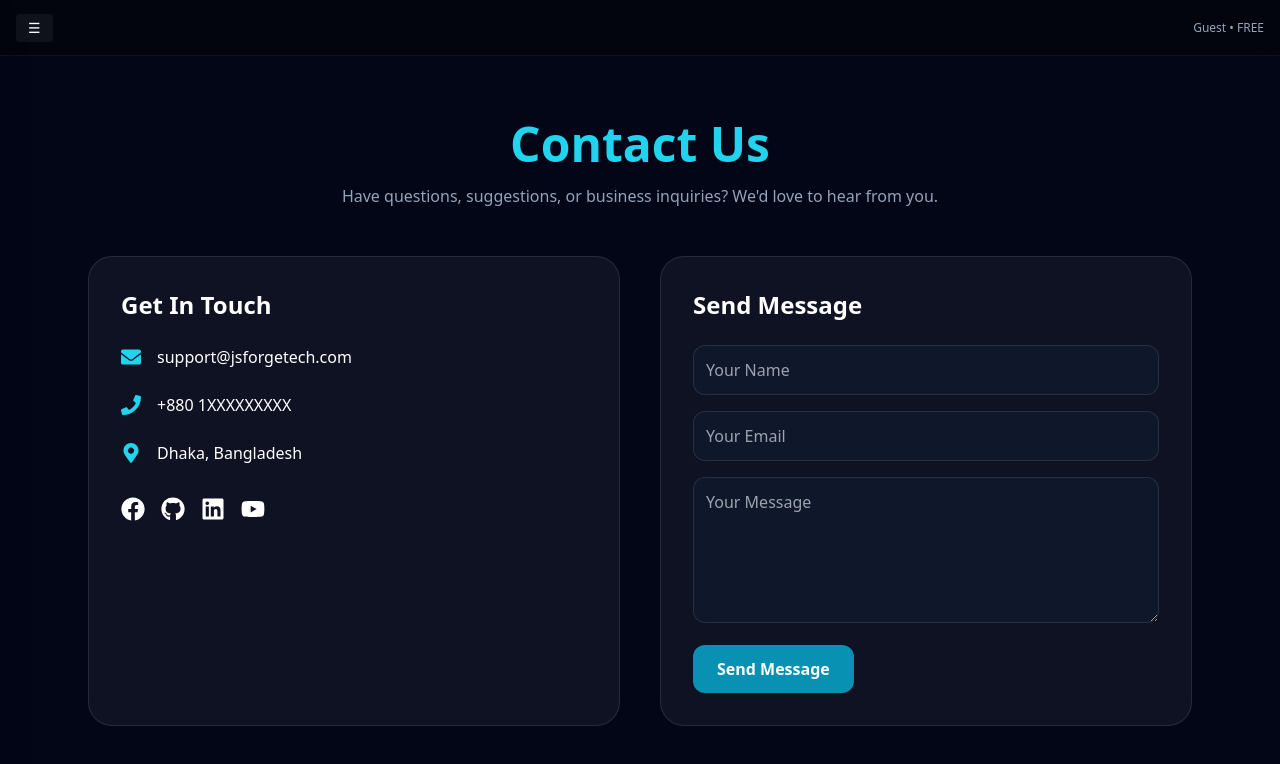
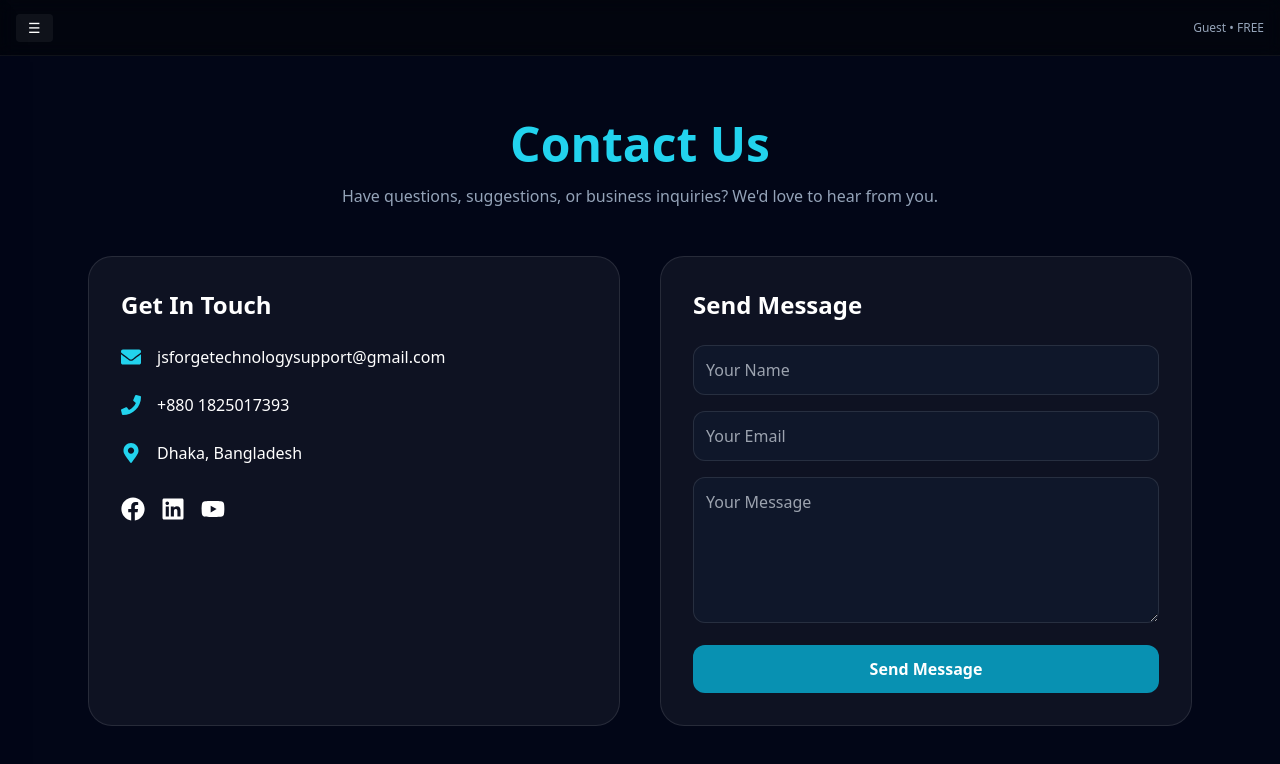
Before and after one commit to jisan-mahmud-joy/Tools_Grid, a React (Vite) app: page /contact in a window 1280 px wide. Shown: the top 764 px of the page. Built offline with nearby package versions, Linux system fonts and the light colour scheme.

Commit message:
fix: updated contact form and fixed import placement

```diff
--- a/src/components/Footer.jsx
+++ b/src/components/Footer.jsx
@@ -195,7 +195,7 @@ const Footer = () => {
             </div>
 
             <div className="mt-6 space-y-2 text-sm text-slate-400">
-              <p>📧 support@jsforgetech.com</p>
+              <p>📧 jsforgetechnologysupport@gmail.com</p>
               <p>🌍 Dhaka, Bangladesh</p>
               <p>🕒 24/7 Online Support</p>
             </div>
--- a/src/pages/Contact.jsx
+++ b/src/pages/Contact.jsx
@@ -1,4 +1,4 @@
-import React from "react";
+import React, { useState } from "react";
 import {
   FaEnvelope,
   FaPhone,
@@ -8,113 +8,90 @@ import {
   FaLinkedin,
   FaYoutube,
 } from "react-icons/fa";
+import toast from "react-hot-toast"; // নোটিফিকেশনের জন্য
 
 const Contact = () => {
+  const [loading, setLoading] = useState(false);
+
+  const onSubmit = async (event) => {
+    event.preventDefault();
+    setLoading(true);
+
+    const formData = new FormData(event.target);
+    formData.append("access_key", "YOUR_ACCESS_KEY_HERE"); // এখানে তোমার কি দাও
+
+    const response = await fetch("https://api.web3forms.com/submit", {
+      method: "POST",
+      body: formData
+    });
+
+    const data = await response.json();
+
+    if (data.success) {
+      toast.success("Message Sent Successfully! ✅");
+      event.target.reset();
+    } else {
+      toast.error("Something went wrong. Please try again.");
+    }
+    setLoading(false);
+  };
+
   return (
     <div className="min-h-screen bg-slate-950 text-white">
       <div className="max-w-6xl mx-auto px-6 py-16">
 
         {/* Header */}
         <div className="text-center mb-12">
-          <h1 className="text-5xl font-black text-cyan-400">
-            Contact Us
-          </h1>
-
+          <h1 className="text-5xl font-black text-cyan-400">Contact Us</h1>
           <p className="text-slate-400 mt-4 max-w-2xl mx-auto">
-            Have questions, suggestions, or business inquiries?
-            We'd love to hear from you.
+            Have questions, suggestions, or business inquiries? We'd love to hear from you.
           </p>
         </div>
 
         <div className="grid lg:grid-cols-2 gap-10">
-
           {/* Contact Info */}
           <div className="bg-white/5 border border-white/10 rounded-3xl p-8">
-
-            <h2 className="text-2xl font-bold mb-6">
-              Get In Touch
-            </h2>
-
+            <h2 className="text-2xl font-bold mb-6">Get In Touch</h2>
             <div className="space-y-6">
-
               <div className="flex items-center gap-4">
                 <FaEnvelope className="text-cyan-400 text-xl" />
-                <span>support@jsforgetech.com</span>
+                <span>jsforgetechnologysupport@gmail.com</span>
               </div>
-
               <div className="flex items-center gap-4">
                 <FaPhone className="text-cyan-400 text-xl" />
-                <span>+880 1XXXXXXXXX</span>
+                <span>+880 1825017393</span>
               </div>
-
               <div className="flex items-center gap-4">
                 <FaMapMarkerAlt className="text-cyan-400 text-xl" />
                 <span>Dhaka, Bangladesh</span>
               </div>
-
             </div>
 
             <div className="flex gap-4 mt-8">
-
-              <a href="#" className="text-2xl hover:text-cyan-400">
-                <FaFacebook />
-              </a>
-
-              <a href="#" className="text-2xl hover:text-cyan-400">
-                <FaGithub />
-              </a>
-
-              <a href="#" className="text-2xl hover:text-cyan-400">
-                <FaLinkedin />
-              </a>
-
-              <a href="#" className="text-2xl hover:text-cyan-400">
-                <FaYoutube />
-              </a>
-
+              <a href="https://www.facebook.com/share/1boxUuFsgY/" className="text-2xl hover:text-cyan-400 transition"><FaFacebook /></a>
+              <a href="https://www.linkedin.com/in/support-js-forge-technology-a63186417?trk=contact-info" className="text-2xl hover:text-cyan-400 transition"><FaLinkedin /></a>
+              <a href="https://www.youtube.com/@JSForgeTechnology" className="text-2xl hover:text-cyan-400 transition"><FaYoutube /></a>
             </div>
           </div>
 
           {/* Contact Form */}
           <div className="bg-white/5 border border-white/10 rounded-3xl p-8">
-
-            <h2 className="text-2xl font-bold mb-6">
-              Send Message
-            </h2>
-
-            <form className="space-y-4">
-
-              <input
-                type="text"
-                placeholder="Your Name"
-                className="w-full p-3 rounded-xl bg-slate-900 border border-white/10 outline-none"
-              />
-
-              <input
-                type="email"
-                placeholder="Your Email"
-                className="w-full p-3 rounded-xl bg-slate-900 border border-white/10 outline-none"
-              />
-
-              <textarea
-                rows="5"
-                placeholder="Your Message"
-                className="w-full p-3 rounded-xl bg-slate-900 border border-white/10 outline-none"
-              />
+            <h2 className="text-2xl font-bold mb-6">Send Message</h2>
+            <form onSubmit={onSubmit} className="space-y-4">
+              <input type="text" name="name" placeholder="Your Name" required className="w-full p-3 rounded-xl bg-slate-900 border border-white/10 outline-none focus:border-cyan-500" />
+              <input type="email" name="email" placeholder="Your Email" required className="w-full p-3 rounded-xl bg-slate-900 border border-white/10 outline-none focus:border-cyan-500" />
+              <textarea name="message" rows="5" placeholder="Your Message" required className="w-full p-3 rounded-xl bg-slate-900 border border-white/10 outline-none focus:border-cyan-500" />
 
               <button
                 type="submit"
-                className="px-6 py-3 rounded-xl bg-cyan-600 hover:bg-cyan-700 transition font-semibold"
+                disabled={loading}
+                className="w-full px-6 py-3 rounded-xl bg-cyan-600 hover:bg-cyan-700 transition font-semibold disabled:opacity-50"
               >
-                Send Message
+                {loading ? "Sending..." : "Send Message"}
               </button>
-
             </form>
-
           </div>
-
         </div>
-
       </div>
     </div>
   );
```
